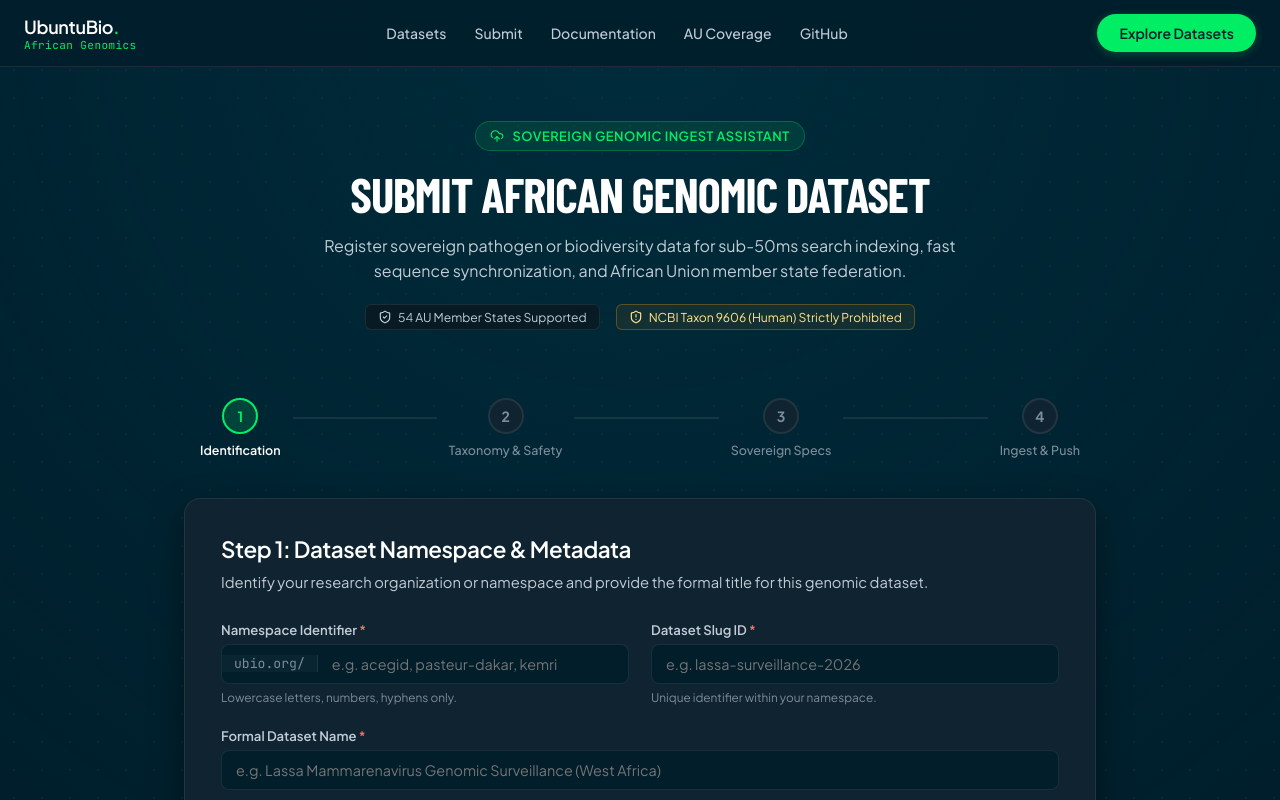
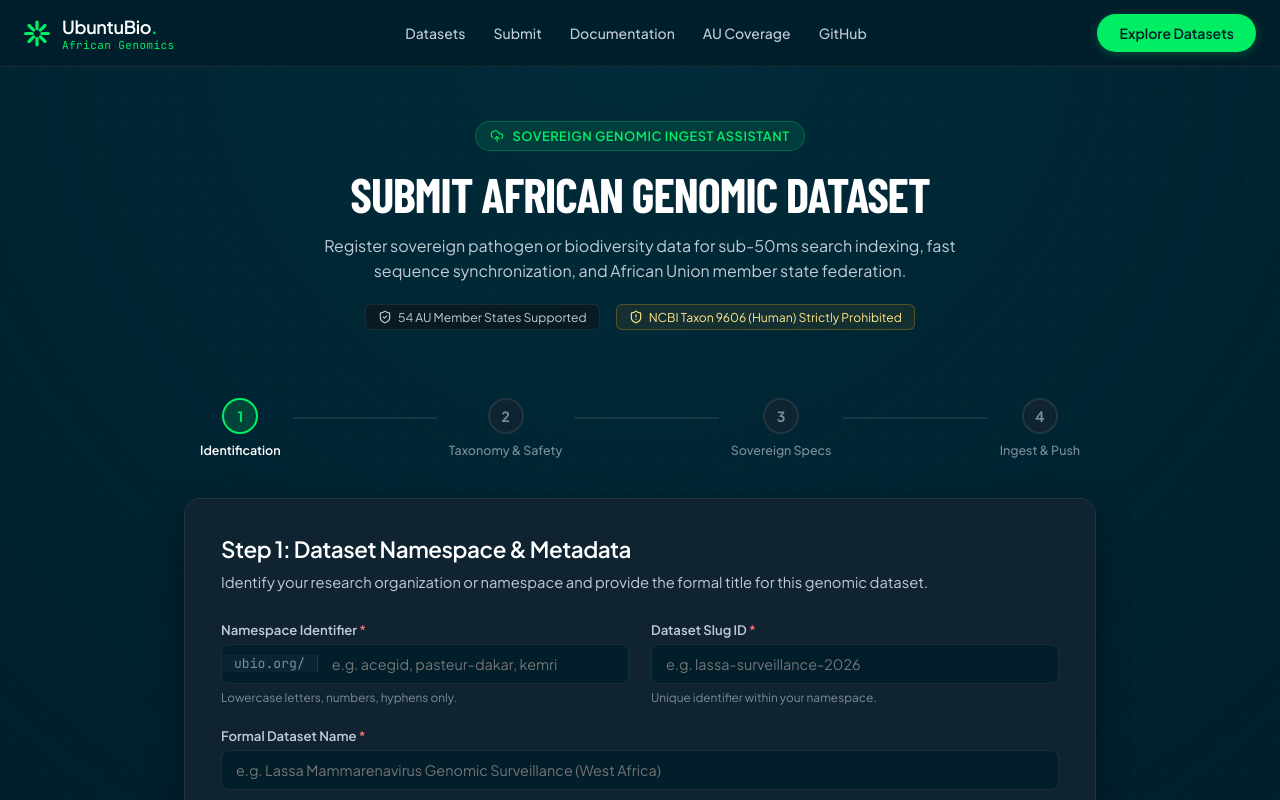
Before and after one commit to Sredeemer/ubuntu-bio-web, a Next.js app: page /submit in a window 1280 px wide. Shown: the top 800 px of the page. Built offline with nearby package versions, Linux system fonts and the light colour scheme.

Commit message:
feat(web): integrate radial capsule logo in brand green across navbar and footer

```diff
--- a/src/components/footer/Footer.tsx
+++ b/src/components/footer/Footer.tsx
@@ -1,4 +1,5 @@
 import React from "react";
+import { UbuntuBioLogo } from "../icons/UbuntuBioLogo";
 
 export function Footer() {
   return (
@@ -8,6 +9,7 @@ export function Footer() {
           {/* Brand Info */}
           <div className="ubio-footer-col brand-col">
             <div className="footer-brand-header">
+              <UbuntuBioLogo size={22} color="#00ed64" />
               <span className="footer-brand-title">
                 UbuntuBio<span className="brand-dot">.</span>
               </span>
--- /dev/null
+++ b/src/components/icons/UbuntuBioLogo.tsx
@@ -0,0 +1,64 @@
+import React from "react";
+
+export interface UbuntuBioLogoProps {
+  /** Size in pixels for both width and height (or width if aspect ratio applies). Defaults to 32. */
+  size?: number;
+  /** Width override if different from size. */
+  width?: number;
+  /** Height override if different from size. */
+  height?: number;
+  /** Fill color. Defaults to UbuntuBio brand green (#00ed64). */
+  color?: string;
+  /** Additional CSS class names. */
+  className?: string;
+  /** Accessibility label. If provided, role="img" will be added. */
+  title?: string;
+}
+
+export function UbuntuBioLogo({
+  size = 32,
+  width,
+  height,
+  color = "#00ed64",
+  className = "",
+  title,
+}: UbuntuBioLogoProps) {
+  const w = width ?? size;
+  const h = height ?? Math.round((size * 48) / 40);
+
+  return (
+    <svg
+      width={w}
+      height={h}
+      viewBox="0 0 40 48"
+      fill="none"
+      xmlns="http://www.w3.org/2000/svg"
+      className={className}
+      role={title ? "img" : "presentation"}
+      aria-label={title}
+      aria-hidden={!title}
+    >
+      {title && <title>{title}</title>}
+      <g fill={color}>
+        {/* Top Ray (North) */}
+        <path d="m17.5 16.5c0 1.3807 1.1193 2.5 2.5 2.5s2.5-1.1193 2.5-2.5v-10c0-1.38071-1.1193-2.5-2.5-2.5s-2.5 1.11929-2.5 2.5z" />
+        {/* Bottom Ray (South) */}
+        <path d="m17.5 41.5c0 1.3807 1.1193 2.5 2.5 2.5s2.5-1.1193 2.5-2.5v-10c0-1.3807-1.1193-2.5-2.5-2.5s-2.5 1.1193-2.5 2.5z" />
+        {/* Top-Right Ray (North-East) */}
+        <path d="m23.5362 20.4645c-.9763-.9764-.9763-2.5593 0-3.5356l7.071-7.07105c.9763-.97631 2.5593-.97631 3.5356.00001.9763.97634.9763 2.55924 0 3.53554l-7.0711 7.0711c-.9763.9763-2.5592.9763-3.5355 0z" />
+        {/* Bottom-Left Ray (South-West) */}
+        <path d="m5.8585 34.6066c-.97631.9763-.97631 2.5592 0 3.5355s2.55922.9763 3.53553 0l7.07107-7.071c.9763-.9764.9763-2.5593 0-3.5356s-2.5592-.9763-3.5355 0z" />
+        {/* Bottom-Right Ray (South-East) */}
+        <path d="m23.5358 27.5356c.9763-.9764 2.5592-.9764 3.5355 0l7.0711 7.071c.9763.9763.9763 2.5592 0 3.5356-.9763.9763-2.5592.9763-3.5355 0l-7.0711-7.0711c-.9763-.9763-.9763-2.5592 0-3.5355z" />
+        {/* Top-Left Ray (North-West) */}
+        <path d="m9.39365 9.85789c-.97631-.97631-2.55922-.97631-3.53553 0s-.97631 2.55921 0 3.53551l7.07108 7.0711c.9763.9763 2.5592.9763 3.5355 0s.9763-2.5592 0-3.5355z" />
+        {/* Right Ray (East) */}
+        <path d="m25 24c0-1.3807 1.1193-2.5 2.5-2.5h10c1.3807 0 2.5 1.1193 2.5 2.5s-1.1193 2.5-2.5 2.5h-10c-1.3807 0-2.5-1.1193-2.5-2.5z" />
+        {/* Left Ray (West) */}
+        <path d="m2.5 21.5c-1.38071 0-2.5 1.1193-2.5 2.5s1.11929 2.5 2.5 2.5h10c1.3807 0 2.5-1.1193 2.5-2.5s-1.1193-2.5-2.5-2.5z" />
+      </g>
+    </svg>
+  );
+}
+
+export default UbuntuBioLogo;
--- a/src/components/icons/index.ts
+++ b/src/components/icons/index.ts
@@ -3,3 +3,4 @@ export { PathogenCapsidIcon } from "./PathogenCapsidIcon";
 export { NanoporeIcon } from "./NanoporeIcon";
 export { SovereignShieldIcon } from "./SovereignShieldIcon";
 export { FederatedClusterIcon } from "./FederatedClusterIcon";
+export { UbuntuBioLogo } from "./UbuntuBioLogo";
--- a/src/components/navbar/Navbar.tsx
+++ b/src/components/navbar/Navbar.tsx
@@ -2,6 +2,7 @@
 
 import React, { useState } from "react";
 import { Terminal, ExternalLink, Menu, X } from "lucide-react";
+import { UbuntuBioLogo } from "../icons/UbuntuBioLogo";
 
 export function Navbar() {
   const [mobileMenuOpen, setMobileMenuOpen] = useState(false);
@@ -11,6 +12,7 @@ export function Navbar() {
       <div className="ubio-navbar-container">
         {/* Brand Identity */}
         <a href="/" className="ubio-brand-link" aria-label="UbuntuBio Home">
+          <UbuntuBioLogo size={26} color="#00ed64" />
           <div className="ubio-brand-name-group">
             <span className="ubio-brand-title">
               UbuntuBio<span className="brand-dot">.</span>
```
Also changed, not shown: 1 other file (tests, documents, lock files or other folders).
